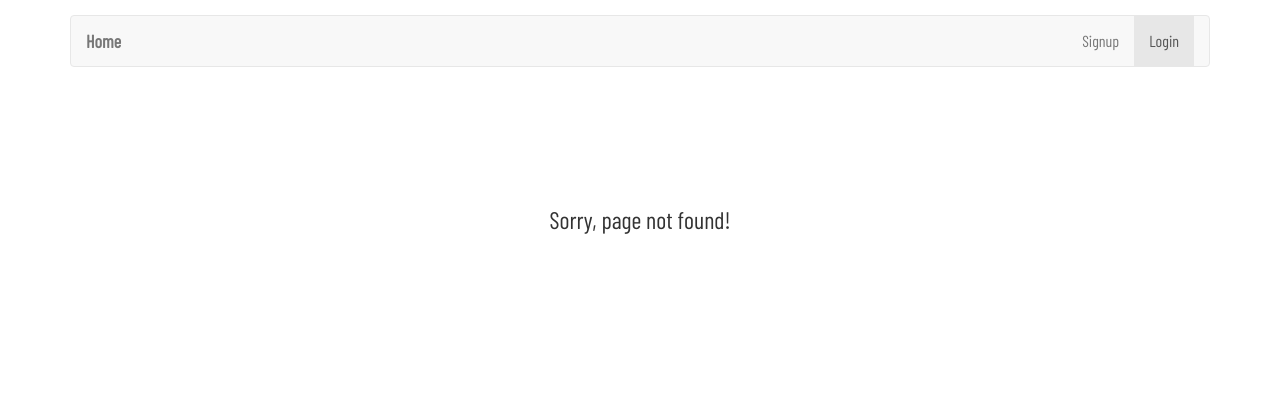
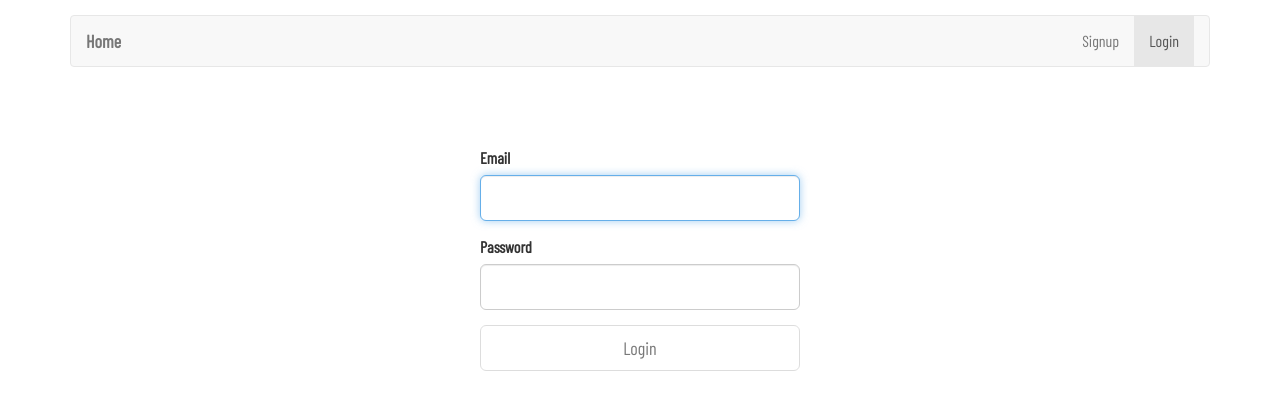
Before and after one commit to mark-a-bailey/pickmyplonk-client, a React (Create React App) app: page /login in a window 1280 px wide. Before the commit this address had no page. Shown: the top 410 px of the page. Built offline with nearby package versions, Linux system fonts and the light colour scheme; the HTML template or start-up script is replaced by a standard one.

Commit message:
adding login page and calls and config to cognito (does not store state yet)

```diff
--- a/package.json
+++ b/package.json
@@ -3,6 +3,7 @@
   "version": "0.1.0",
   "private": true,
   "dependencies": {
+    "amazon-cognito-identity-js": "^1.28.0",
     "react": "^16.2.0",
     "react-bootstrap": "^0.31.5",
     "react-dom": "^16.2.0",
--- a/src/Routes.js
+++ b/src/Routes.js
@@ -1,12 +1,15 @@
 import React from "react";
 import { Route, Switch } from "react-router-dom";
 import Home from "./containers/Home";
+import Login from "./containers/Login";
 import Http404NotFound from "./containers/errors/Http404NotFound";
 
 export default () =>
     <Switch>
         <Route path="/" exact component={Home} />
 
+        <Route path="/login" exact component={Login} />
+
         { /* Finally, catch all unmatched routes */ }
         <Route component={Http404NotFound} />
     </Switch>;
--- /dev/null
+++ b/src/config.js
@@ -0,0 +1,6 @@
+export default {
+    cognito: {
+        USER_POOL_ID: "eu-west-2_IOEbDlJq6",
+        APP_CLIENT_ID: "3drq7ih6pt89l467asph0ts2bt"
+    }
+};
--- /dev/null
+++ b/src/containers/Login.css
@@ -0,0 +1,10 @@
+@media all and (min-width: 480px) {
+    .Login {
+        padding: 60px 0;
+    }
+
+    .Login form {
+        margin: 0 auto;
+        max-width: 320px;
+    }
+}
--- /dev/null
+++ b/src/containers/Login.js
@@ -0,0 +1,92 @@
+import React, { Component } from "react";
+import { Button, FormGroup, FormControl, ControlLabel } from "react-bootstrap";
+import config from "../config";
+import "./Login.css";
+import {
+    CognitoUserPool,
+    AuthenticationDetails,
+    CognitoUser
+} from "amazon-cognito-identity-js";
+
+export default class Login extends Component {
+    constructor(props) {
+        super(props);
+
+        this.state = {
+            email: "",
+            password: ""
+        };
+    }
+
+    login(email, password) {
+        const userPool = new CognitoUserPool({
+            UserPoolId: config.cognito.USER_POOL_ID,
+            ClientId: config.cognito.APP_CLIENT_ID
+        });
+        const user = new CognitoUser({ Username: email, Pool: userPool });
+        const authenticationData = { Username: email, Password: password };
+        const authenticationDetails = new AuthenticationDetails(authenticationData);
+
+        return new Promise((resolve, reject) =>
+            user.authenticateUser(authenticationDetails, {
+                onSuccess: result => resolve(),
+                onFailure: err => reject(err)
+            })
+        );
+    }
+
+    validateForm() {
+        return this.state.email.length > 0 && this.state.password.length > 0;
+    }
+
+    handleChange = event => {
+        this.setState({
+            [event.target.id]: event.target.value
+        });
+    }
+
+    handleSubmit = async event => {
+        event.preventDefault();
+
+        try {
+            await this.login(this.state.email, this.state.password);
+            alert("Logged in");
+        } catch (e) {
+            alert(e);
+        }
+    }
+
+    render() {
+        return (
+            <div className="Login">
+                <form onSubmit={this.handleSubmit}>
+                    <FormGroup controlId="email" bsSize="large">
+                        <ControlLabel>Email</ControlLabel>
+                        <FormControl
+                            autoFocus
+                            type="email"
+                            value={this.state.email}
+                            onChange={this.handleChange}
+                        />
+                    </FormGroup>
+                    <FormGroup controlId="password" bsSize="large">
+                        <ControlLabel>Password</ControlLabel>
+                        <FormControl
+                            value={this.state.password}
+                            onChange={this.handleChange}
+                            type="password"
+                        />
+                    </FormGroup>
+                    <Button
+                        block
+                        bsSize="large"
+                        disabled={!this.validateForm()}
+                        type="submit"
+                    >
+                        Login
+                    </Button>
+                </form>
+            </div>
+        );
+    }
+}
```
Also changed, not shown: 1 other file (tests, documents, lock files or other folders).
